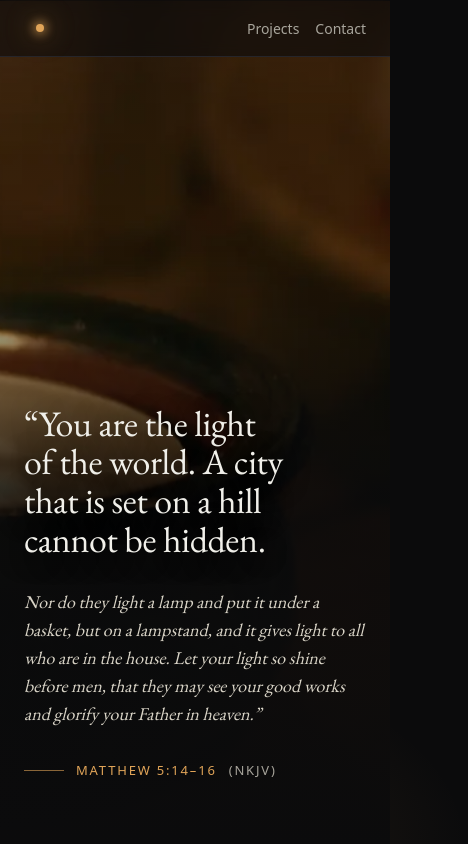
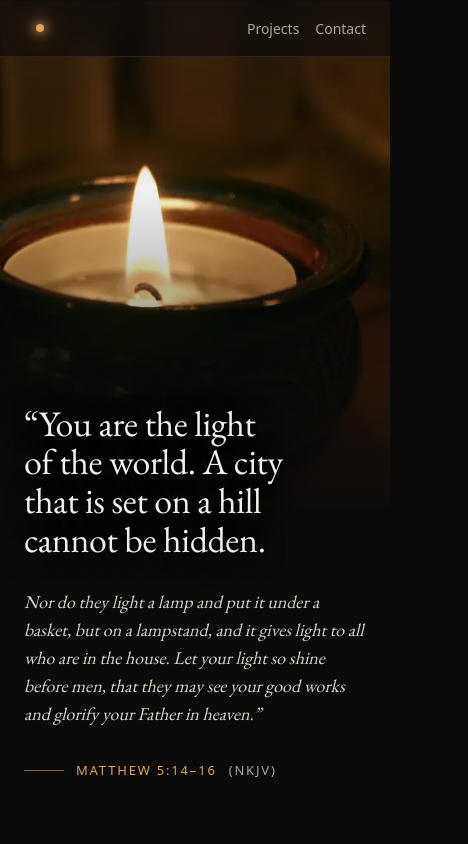
Before and after one commit to Jackson-Wheeler/jackson-wheeler.github.io, an Astro site: page / in a window 390 px wide. Shown: the top 844 px of the page, 468 px wide, since content can reach past the window. Built offline with nearby package versions, Linux system fonts and the light colour scheme; Astro itself is replaced by a stand-in of ours.

Commit message:
Tune hero composition for desktop/phone; prevent horizontal overflow; README credits

```diff
--- a/src/components/Hero.astro
+++ b/src/components/Hero.astro
@@ -18,17 +18,16 @@
   .hero {
     position: relative; isolation: isolate; overflow: hidden;
     margin-top: -3.5rem; border-top: 0;
-    min-height: max(100svh, 40rem);
+    min-height: clamp(38rem, 100svh, 58rem);
     display: flex; align-items: center;
     padding-block: 7rem 6rem;
   }
-  .bg, .bg img { position: absolute; inset: 0; width: 100%; height: 100%; }
-  .bg { z-index: -2; }
-  .bg img { object-fit: cover; object-position: 72% 55%; filter: saturate(.9); }
+  .bg { position: absolute; z-index: -2; top: 0; bottom: 0; left: 32%; right: 0; }
+  .bg img { width: 100%; height: 100%; object-fit: cover; object-position: 62% 50%; filter: saturate(.9); }
   .hero::before {
     content: ''; position: absolute; inset: 0; z-index: -1;
     background:
-      linear-gradient(90deg, rgb(11 11 12 / .96) 0%, rgb(11 11 12 / .86) 38%, rgb(11 11 12 / .35) 70%, rgb(11 11 12 / .15) 100%),
+      linear-gradient(90deg, var(--bg) 0%, var(--bg) 32%, rgb(11 11 12 / .55) 50%, rgb(11 11 12 / .1) 75%, rgb(11 11 12 / .25) 100%),
       linear-gradient(180deg, rgb(11 11 12 / .55) 0%, transparent 25%, transparent 70%, var(--bg) 100%);
   }
   .verse { margin: 0; max-width: 40rem; }
@@ -58,10 +57,11 @@
 
   @media (max-width: 720px) {
     .hero { align-items: flex-end; padding-block: 8rem 4rem; }
-    .bg img { object-position: 78% 40%; }
+    .bg { left: 0; bottom: 40%; }
+    .bg img { object-position: 60% 45%; }
     .hero::before {
       background:
-        linear-gradient(180deg, rgb(11 11 12 / .45) 0%, rgb(11 11 12 / .2) 30%, rgb(11 11 12 / .85) 58%, var(--bg) 100%);
+        linear-gradient(180deg, rgb(11 11 12 / .5) 0%, rgb(11 11 12 / .05) 22%, rgb(11 11 12 / .5) 45%, var(--bg) 62%, var(--bg) 100%);
     }
   }
 </style>
--- a/src/styles/global.css
+++ b/src/styles/global.css
@@ -13,10 +13,10 @@
   color-scheme: dark;
 }
 *, *::before, *::after { box-sizing: border-box; }
-html { scroll-behavior: smooth; scroll-padding-top: 4.5rem; }
-@media (prefers-reduced-motion: reduce) { html { scroll-behavior: auto; } }
+html { overflow-x: clip; scroll-behavior: smooth; scroll-padding-top: 4.5rem; }
+@media (prefers-reduced-motion: reduce) { html { overflow-x: clip; scroll-behavior: auto; } }
 body {
-  margin: 0; isolation: isolate;
+  margin: 0; isolation: isolate; overflow-x: clip;
   background: var(--bg);
   color: var(--text);
   font: 400 1.0625rem/1.65 var(--sans);
```
Also changed, not shown: README.md.
